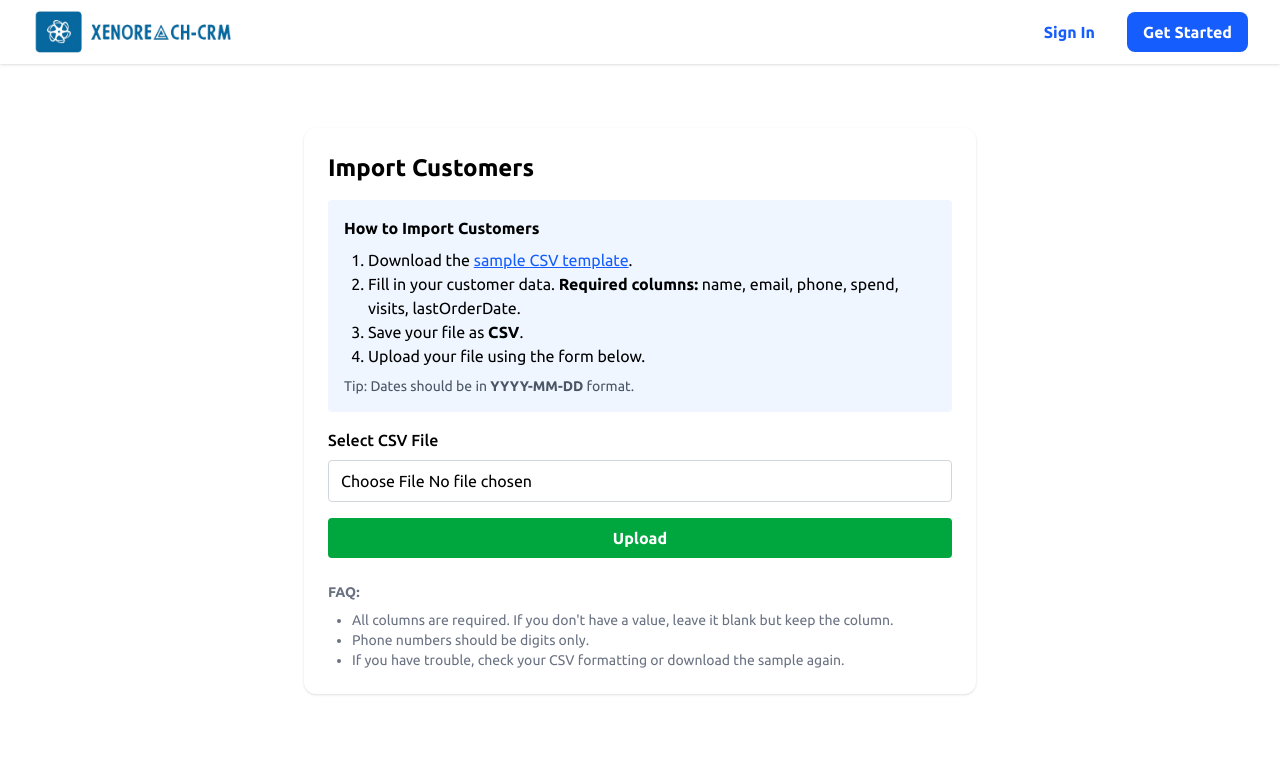
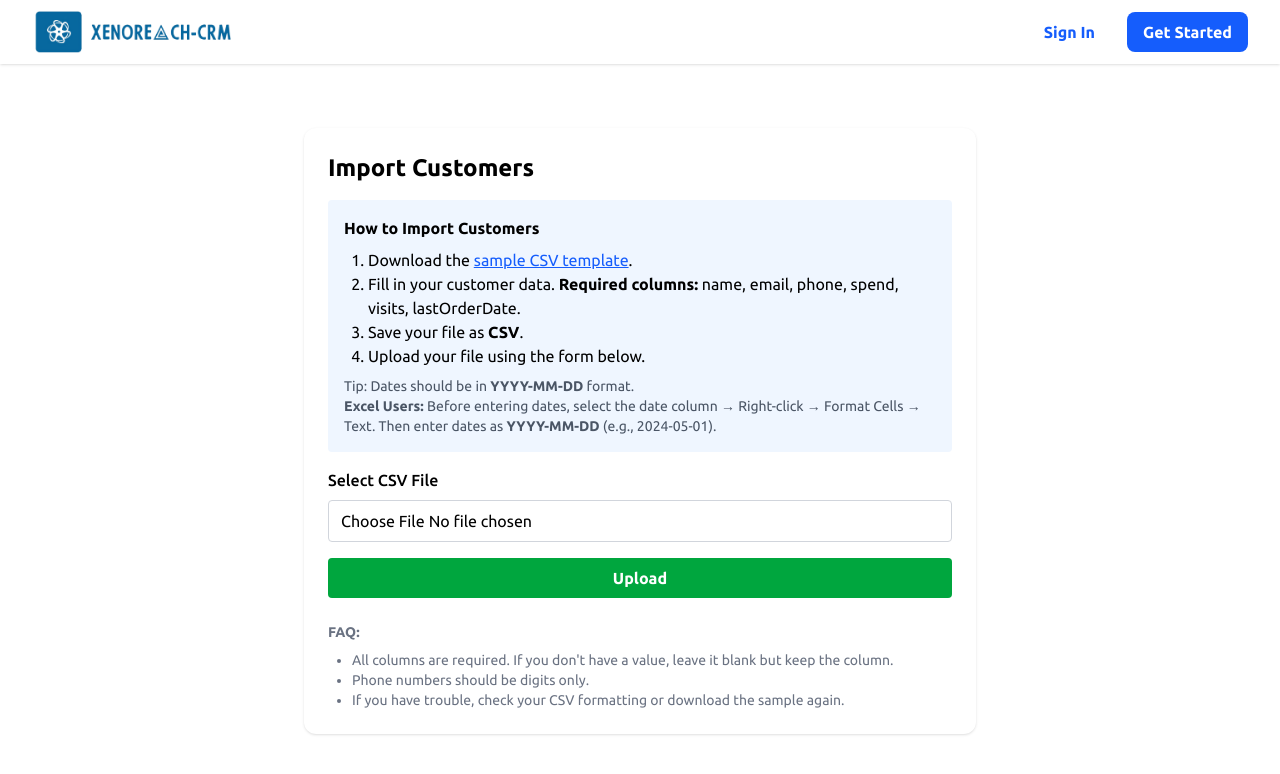
Before and after one commit to atul-10-01/XenoReach-CRM, a React (Vite) app in the folder client/: page /import-customers in a window 1280 px wide. Shown: the top 774 px of the page. Built offline with nearby package versions, Linux system fonts and the light colour scheme.

Commit message:
feat: Add Excel date formatting instructions for CSV import
- Added specific instructions for Excel users to format date columns as text
- Clarified YYYY-MM-DD date format requirement with examples
- Improved user guidance to prevent Excel auto-conversion issues

```diff
--- a/client/src/components/SegmentBuilder.jsx
+++ b/client/src/components/SegmentBuilder.jsx
@@ -277,7 +277,7 @@ const ValueEditor = (props) => {
       type="text"  // Using text type for all inputs for consistent behavior
       value={props.value === undefined || props.value === null ? '' : props.value}
       onChange={(e) => props.handleOnChange(e.target.value)}
-      className="border px-2 py-1 rounded bg-white w-full sm:w-32 block"
+      className="border px-2 py-1 rounded bg-white ml-1 w-full sm:w-25 block"
       placeholder={field?.defaultValue ?? ''}
       autoComplete="off"
       // Use inputMode for mobile keyboard hints without the browser behaviors of type="number"
--- a/client/src/pages/ImportCustomers.jsx
+++ b/client/src/pages/ImportCustomers.jsx
@@ -68,6 +68,10 @@ export default function ImportCustomers() {
           <li>Upload your file using the form below.</li>
         </ol>
         <p className="text-sm text-gray-600">Tip: Dates should be in <b>YYYY-MM-DD</b> format.</p>
+        <p className="text-sm text-gray-600">
+          <b>Excel Users:</b> Before entering dates, select the date column → Right-click → Format Cells → Text.
+          Then enter dates as <b>YYYY-MM-DD</b> (e.g., 2024-05-01).
+        </p>
       </div>
       <form onSubmit={handleUpload} className="flex flex-col gap-4">
         <label className="block">
```
Also changed, not shown: 2 other files (tests, documents, lock files or other folders).
